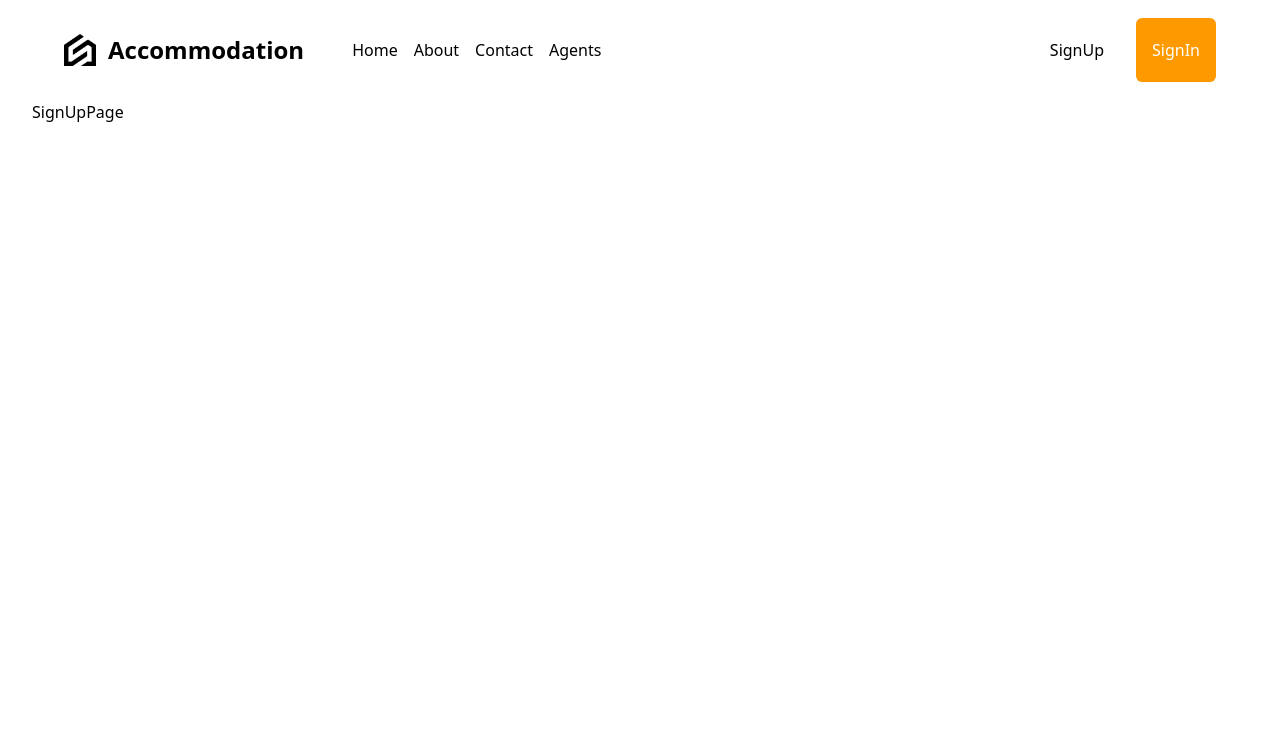
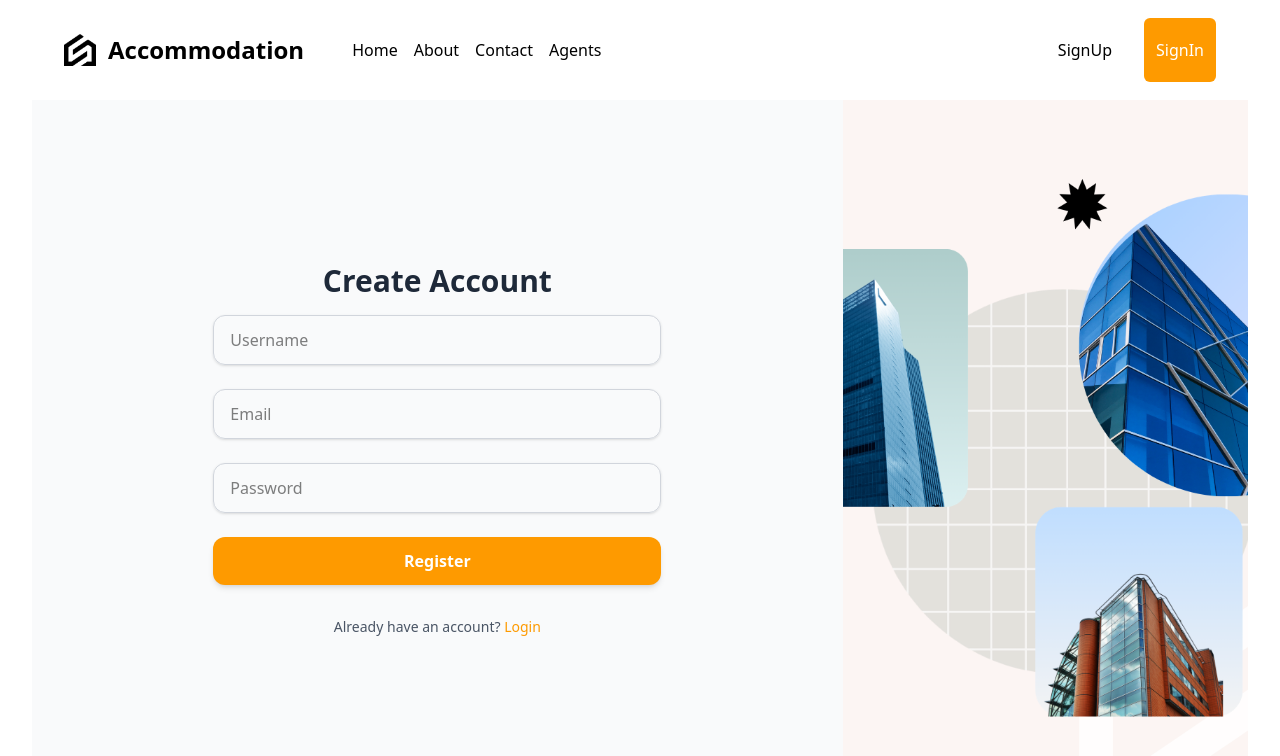
Before and after one commit to GauravSharma1711/Accommodations, a React (Vite) app in the folder frontend/: page /signup in a window 1280 px wide. Shown: the top 756 px of the page. Built offline with nearby package versions, Linux system fonts and the light colour scheme.

Commit message:
context-api setup

```diff
--- a/frontend/package.json
+++ b/frontend/package.json
@@ -11,6 +11,7 @@
   },
   "dependencies": {
     "@tailwindcss/vite": "^4.1.4",
+    "axios": "^1.9.0",
     "leaflet": "^1.9.4",
     "react": "^19.0.0",
     "react-dom": "^19.0.0",
--- a/frontend/src/components/Navbar.jsx
+++ b/frontend/src/components/Navbar.jsx
@@ -1,10 +1,15 @@
 // components/Navbar.js
-import React, { useState } from 'react'
+import React, { useState,useContext } from 'react'
 import { Link } from 'react-router-dom';
+import { AuthContext } from '../context/AuthContext';
 
 const Navbar = () => {
+
+
+    const {currentUser} = useContext(AuthContext)
+
   const [open, SetOpen] = useState(false);
-const user = false;
+const user = true;
 
   return (
     <nav className='flex justify-between items-center h-[60px] md:h-[80px] lg:h-[100px] leading-12 p-4 md:p-8'>
@@ -27,7 +32,7 @@ const user = false;
       <div className="flex items-center justify-end gap-2 md:gap-4">
         <div className="hidden lg:flex space-x-4">
           {
-            user ?
+            currentUser ?
           (<div className=' flex items-center font-bold gap-4'>
             <img className=' h-12 w-12 rounded-full' src="https://images.pexels.com/photos/91227/pexels-photo-91227.jpeg?auto=compress&cs=tinysrgb&w=1260&h=750&dpr=2" alt="" />
             <span>gaurav</span>
@@ -47,7 +52,7 @@ const user = false;
          (
           <>
           <a href="" className='px-4 py-2 hover:text-gray-600'>SignUp</a>
-          <a href="" className='bg-amber-500 hover:bg-amber-600 text-white px-4 py-2 rounded-md focus:outline-none focus:ring-2 focus:ring-amber-400 focus:ring-offset-1'>SignIn</a>
+          <a href="" className='bg-amber-500 hover:bg-amber-600 text-white px-3 py-2 rounded-md focus:outline-none focus:ring-2 focus:ring-amber-400 focus:ring-offset-1'>SignIn</a>
           </>
           )
           }
--- /dev/null
+++ b/frontend/src/context/AuthContext.jsx
@@ -0,0 +1,25 @@
+import { createContext,useEffect,useState } from "react";
+
+export const AuthContext = createContext();
+
+export const AuthContextProvider =  ({children})=>{
+
+    const [currentUser, setCurrentUser] = useState(
+        JSON.parse(localStorage.getItem("user")) || null
+    )
+
+    const updateUser  = (data)=> setCurrentUser(data);
+
+    useEffect(() => {
+
+    localStorage.setItem("user",JSON.stringify(currentUser));
+
+    }, [currentUser])
+
+
+    return(
+        <AuthContext.Provider value={{currentUser,setCurrentUser,updateUser}} >
+            {children}
+        </AuthContext.Provider>
+    )
+}
--- /dev/null
+++ b/frontend/src/lib/apiRequest.js
@@ -0,0 +1,8 @@
+import axios from "axios";
+
+const apiRequest = axios.create({
+  baseURL: "http://localhost:8000/api/v1",
+  withCredentials: true,
+});
+
+export default apiRequest;
--- a/frontend/src/main.jsx
+++ b/frontend/src/main.jsx
@@ -3,11 +3,14 @@ import { createRoot } from 'react-dom/client'
 import './index.css'
 import App from './App.jsx'
 import {BrowserRouter} from 'react-router-dom'
+import { AuthContextProvider } from './context/AuthContext.jsx'
 
 createRoot(document.getElementById('root')).render(
   <BrowserRouter>
   <StrictMode>
+    <AuthContextProvider>
     <App />
+    </AuthContextProvider>
   </StrictMode>
   </BrowserRouter>
 )
--- a/frontend/src/pages/HomePage.jsx
+++ b/frontend/src/pages/HomePage.jsx
@@ -1,8 +1,16 @@
 // pages/HomePage.js
-import React from 'react'
+import React, { useContext } from 'react'
 import SearchBar from '../components/SearchBar'
+import { AuthContext } from '../context/AuthContext'
+
+
+
 
 const HomePage = () => {
+
+  const {currentUser} = useContext(AuthContext);
+console.log(currentUser);
+
   return (
     <div className='min-h-[calc(100vh-100px)] flex flex-col lg:flex-row'>
       <div className='w-full lg:w-2/3 p-6 md:p-12 font-bold leading-relaxed flex flex-col justify-center items-start'>
--- a/frontend/src/pages/LoginPage.jsx
+++ b/frontend/src/pages/LoginPage.jsx
@@ -1,9 +1,94 @@
-import React from 'react'
+import React, { useContext } from 'react'
+import { Link, useNavigate } from 'react-router-dom';
+import axios from 'axios';
+import { AuthContext } from '../context/AuthContext';
 
 const LoginPage = () => {
+
+  const {updateUser} = useContext(AuthContext)
+
+  const navigate = useNavigate();
+
+  const [email, setEmail] = React.useState("");
+const [password, setPassword] = React.useState("");
+
+  const handleSubmit = async(e)=>{
+      e.preventDefault();
+      const formData = new FormData(e.target);
+      const email  = formData.get("email");
+      const password = formData.get("password");
+
+      console.log(email,password);
+
+      try {
+    const res = await axios.post("http://localhost:8000/api/v1/auth/login",{
+      email,password
+    }, { withCredentials: true })
+
+    console.log(res);
+
+
+    setEmail("");
+    setPassword("");
+
+    updateUser(res.data.data.data)
+  navigate('/')
+
+
+      } catch (error) {
+        console.log(error);
+
+      }
+
+  }
+
   return (
-    <div>LoginPage</div>
-  )
+    <div className="min-h-[calc(100vh-100px)] flex flex-col lg:flex-row bg-gray-50">
+      <form
+      onSubmit={handleSubmit}
+      className="w-full lg:w-2/3 p-6 md:p-12 flex flex-col justify-center items-center space-y-6">
+        <h1 className="text-3xl font-bold text-gray-800 mb-4">Login Account</h1>
+
+
+        <input
+          type="email"
+          name='email'
+          value={email}
+          onChange={(e)=>setEmail(e.target.value)}
+          placeholder="Email"
+          className="w-full max-w-md px-4 py-3 rounded-xl border border-gray-300 focus:outline-none focus:ring-2 focus:ring-amber-500 shadow-sm transition duration-200"
+        />
+
+        <input
+          type="password"
+          name='password'
+          value={password}
+          onChange={(e)=>setPassword(e.target.value)}
+          placeholder="Password"
+          className="w-full max-w-md px-4 py-3 rounded-xl border border-gray-300 focus:outline-none focus:ring-2 focus:ring-amber-500 shadow-sm transition duration-200"
+        />
+
+        <button
+          type="submit"
+          className="w-full max-w-md bg-amber-500 text-white font-semibold py-3 rounded-xl hover:bg-amber-600 transition duration-300 shadow-md"
+        >
+          Login
+        </button>
+
+        <p className='text-sm text-gray-600 mt-2'>
+          Dont't have an account?{' '}
+          <Link to="/signup" className='text-amber-500 hover:underline'>
+            signup
+          </Link>
+        </p>
+
+      </form>
+
+      <div className="w-full lg:w-1/3 bg-[rgb(252,245,243)] flex items-center justify-center overflow-hidden">
+        <img src="/bg.png" alt="Modern Home" className="object-cover w-full h-full" />
+      </div>
+    </div>
+  );
 }
 
 export default LoginPage
--- a/frontend/src/pages/Profile.jsx
+++ b/frontend/src/pages/Profile.jsx
@@ -3,7 +3,26 @@ import { userData, listData } from '../lib/dummy.js';
 import Card from '../components/Card'; // Assuming you have a Card component
 import Chat from '../components/Chat.jsx';
 
+import apiRequest from '../lib/apiRequest.js';
+import { useNavigate } from 'react-router-dom';
+
 const Profile = () => {
+
+  const navigate = useNavigate();
+
+  const logoutHandler = async(e)=>{
+      e.preventDefault();
+      try {
+        const res = await apiRequest.delete('/auth/logout')
+        localStorage.removeItem("user");
+        navigate('/login')
+      } catch (error) {
+        console.log(error);
+
+      };
+  }
+
+
   const data = listData;
   return (
     <div className='min-h-[calc(100vh-100px)] flex flex-col lg:flex-row gap-6 p-6 bg-gray-50'>
@@ -13,9 +32,20 @@ const Profile = () => {
         <div className='bg-white rounded-lg shadow-md p-6'>
           <div className='flex items-center justify-between mb-4'>
             <h1 className='text-xl font-semibold text-gray-900'>User Information</h1>
+
+            <div className=' flex gap-2'>
             <button className='bg-amber-500 hover:bg-amber-600 text-white font-semibold py-2 px-4 rounded-md focus:outline-none focus:ring-2 focus:ring-amber-400 focus:ring-offset-1'>
               Update Profile
             </button>
+            <button
+             className='bg-green-500 hover:bg-green-600 text-white font-semibold py-2 px-4 rounded-md focus:outline-none focus:ring-2 focus:ring-green-400 focus:ring-offset-1'
+             onClick={logoutHandler}
+             >
+
+              Logout Profile
+            </button>
+            </div>
+
           </div>
           <div className='flex flex-col gap-4'>
             <div className='flex items-center gap-4'>
--- a/frontend/src/pages/SignUpPage.jsx
+++ b/frontend/src/pages/SignUpPage.jsx
@@ -1,9 +1,98 @@
-import React from 'react'
+import React from 'react';
+import { Link, useNavigate } from 'react-router-dom';
+import axios from 'axios'
 
 const SignUpPage = () => {
-  return (
-    <div>SignUpPage</div>
-  )
+
+  const navigate = useNavigate()
+
+  const [username, setUsername] = React.useState("");
+   const [email, setEmail] = React.useState("");
+  const [password, setPassword] = React.useState("");
+
+  const handleSubmit = async(e)=>{
+    e.preventDefault();
+    const formData = new FormData(e.target);
+const username = formData.get("username")
+const email = formData.get("email")
+const password = formData.get("password")
+
+console.log(username,email,password);
+
+try {
+  const res = await axios.post("http://localhost:8000/api/v1/auth/register",{
+    username,email,password
+  })
+  console.log(res);
+navigate('/login')
+
+
+  setEmail("")
+  setUsername("")
+  setPassword("")
+
+} catch (error) {
+  console.log(error);
 }
 
-export default SignUpPage
+  }
+
+  return (
+    <div className="min-h-[calc(100vh-100px)] flex flex-col lg:flex-row bg-gray-50">
+      <form
+onSubmit={handleSubmit}
+       className="w-full lg:w-2/3 p-6 md:p-12 flex flex-col justify-center items-center space-y-6">
+
+        <h1 className="text-3xl font-bold text-gray-800 mb-4">Create Account</h1>
+
+        <input
+          type="text"
+          value={username}
+          onChange={(e)=>setUsername(e.target.value)}
+          name='username'
+          placeholder="Username"
+          className="w-full max-w-md px-4 py-3 rounded-xl border border-gray-300 focus:outline-none focus:ring-2 focus:ring-amber-500 shadow-sm transition duration-200"
+        />
+
+        <input
+          type="email"
+          name='email'
+          value={email}
+          onChange={(e)=>setEmail(e.target.value)}
+          placeholder="Email"
+          className="w-full max-w-md px-4 py-3 rounded-xl border border-gray-300 focus:outline-none focus:ring-2 focus:ring-amber-500 shadow-sm transition duration-200"
+        />
+
+        <input
+          type="password"
+          name='password'
+          value={password}
+          onChange={(e)=>setPassword(e.target.value)}
+          placeholder="Password"
+          className="w-full max-w-md px-4 py-3 rounded-xl border border-gray-300 focus:outline-none focus:ring-2 focus:ring-amber-500 shadow-sm transition duration-200"
+        />
+
+        <button
+          type="submit"
+          className="w-full max-w-md bg-amber-500 text-white font-semibold py-3 rounded-xl hover:bg-amber-600 transition duration-300 shadow-md"
+        >
+          Register
+        </button>
+
+        <p className='text-sm text-gray-600 mt-2'>
+          Already have an account?{' '}
+          <Link to="/login" className='text-amber-500 hover:underline'>
+            Login
+          </Link>
+        </p>
+
+      </form>
+
+      <div className="w-full lg:w-1/3 bg-[rgb(252,245,243)] flex items-center justify-center overflow-hidden">
+        <img src="/bg.png" alt="Modern Home" className="object-cover w-full h-full" />
+      </div>
+    </div>
+  );
+};
+
+export default SignUpPage;
```
